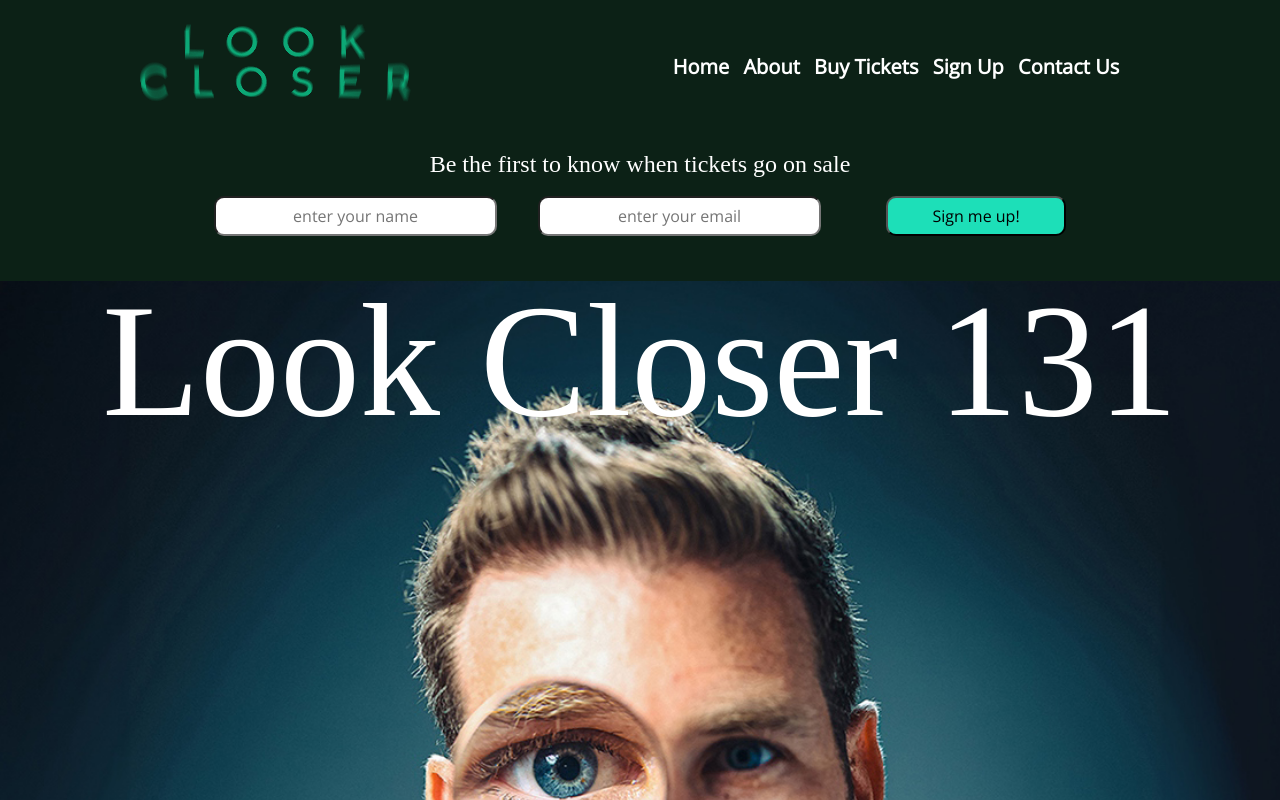
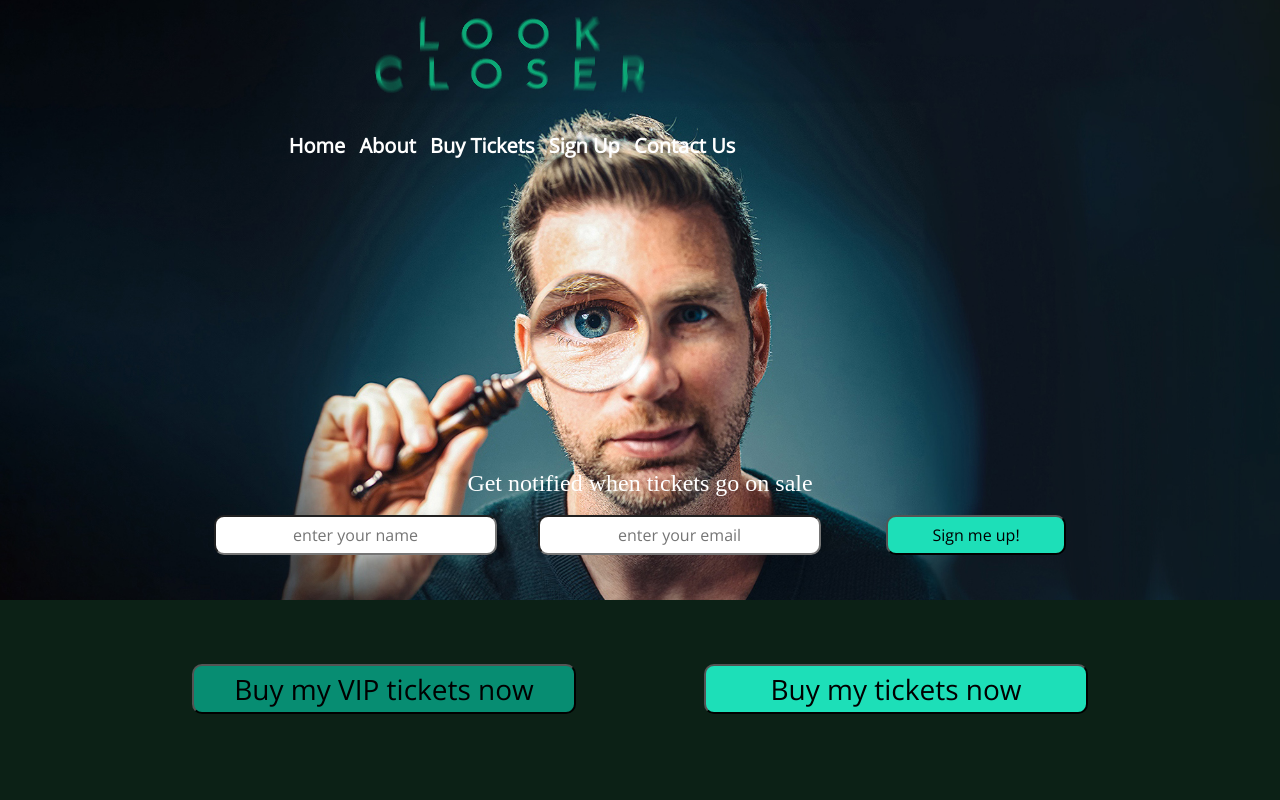
Before and after one commit to annemarieb78/look-closer-website-boilerplate, a website built with Parcel: page index.html in a window 1280 px wide. Shown: the top 800 px of the page. Built offline with nearby package versions, Linux system fonts and the light colour scheme.

Commit message:
Reformatted header and hero area

```diff
--- a/css/main.css
+++ b/css/main.css
@@ -98,6 +98,7 @@ body {
 
 main {
   background-color: #0c2116;
+  font-family: "Open Sans";
 }
 
 h1,
@@ -122,7 +123,8 @@ figure {
 
 header {
   display: flex;
-  background-color: #0c2116;
+  background-color: transparent;
+  width: 100%;
 }
 
 header .content-wrapper {
@@ -130,14 +132,21 @@ header .content-wrapper {
   justify-content: center;
   align-items: center;
   flex-flow: row wrap;
-  width: 100%;
+  /* width: 100%; */
+  font-family: "Open Sans";
 }
 
 header img {
-  max-width: 80%;
+  /* max-width: 100%; */
+  display: flex;
   justify-content: center;
   margin: 0;
-  padding: 20px 0 0 60px;
+  /* padding: 20px 0 0 60px;*/
+}
+
+header figure {
+  display: flex;
+  justify-content: center;
 }
 
 header nav {
@@ -164,11 +173,45 @@ nav ul li a {
   font-weight: bold;
 }
 
+/*Hero Area*/
+.hero-area-container {
+  display: flex;
+  justify-content: center;
+  min-height: 600px;
+}
+
+.hero-area {
+  display: flex;
+  justify-content: center;
+  background: url(../img/look-closer-2-hero-extended2.jpg) center, no-repeat;
+  /* background: url(../img/six-fingers-1600x1000.jpg) center, no-repeat; */
+  background-size: cover;
+  max-height: 600px;
+  width: 100%;
+  flex-direction: column;
+}
+
+.hero-area .content-wrapper {
+  display: flex;
+  justify-content: center;
+  height: 100%;
+  flex-direction: column;
+}
+
 /*Uptop Signup Form*/
+.signup-uptop-heading {
+  display: flex;
+  flex-direction: column;
+  justify-content: end;
+  align-items: center;
+  width: 100%;
+  height: 100%;
+}
+
 .signup-container-uptop {
-  background-color: #0c2116;
+  background-color: transparent;
   display: flex;
-  align-items: center;
+  justify-content: center;
   width: 100%;
 }
 
@@ -182,6 +225,8 @@ nav ul li a {
 
 .heading-uptop {
   display: flex;
+  justify-content: center;
+  width: 100%;
   font-size: 1em;
   text-align: center;
 }
@@ -226,29 +271,9 @@ nav ul li a {
 }
 /*End of Uptop Signup*/
 
-/*Hero Area*/
-.hero-area-container {
-  display: flex;
-  justify-content: center;
-}
 
-.hero-area {
-  display: flex;
-  justify-content: center;
-  background: url(../img/look-closer-2-hero-extended.jpg) center, no-repeat;
-  background-size: cover;
-  min-height: 200px;
-  width: 100%;
-  align-items: flex-end;
-}
 
-.hero-area .content-wrapper {
-  display: flex;
-  justify-content: space-between;
-  height: 100%;
-}
-
-.save-the-date {
+/* .save-the-date {
   display: flex;
   justify-content: center;
   flex-direction: column;
@@ -260,18 +285,15 @@ nav ul li a {
   align-items: flex-start;
   margin: 0;
   color: #fff;
-  font-size: 1.75em;
+  font-size: 1.5em;
   line-height: 1em;
   font-weight: 500;
-}
-
-.hero-area .call-to-action {
-  padding-top: 3%;
-}
+} */
 
 .call-to-action {
   display: flex;
   justify-content: center;
+  padding-top: 5%;
 }
 
 .action-button {
@@ -315,23 +337,24 @@ nav ul li a {
 
 .intro-para h3 {
   font-family: "Open Sans";
- font-size: .85em;
+  font-size: 0.85em;
 }
 
-.intro-para .content-wrapper{
+.intro-para .content-wrapper {
   display: flex;
   flex-direction: column;
   width: 90%;
 }
 
-.intro-para-text, .intro-para-heading{
+.intro-para-text,
+.intro-para-heading {
   display: flex;
   justify-content: center;
   flex-direction: column;
 }
 
-.intro-para-text{
-  font-size: .75em;
+.intro-para-text {
+  font-size: 0.75em;
 }
 
 h3 span {
@@ -440,6 +463,7 @@ h3 span {
 .description {
   display: flex;
   justify-content: center;
+  padding-top: 5%;
 }
 
 .show-description {
@@ -604,7 +628,7 @@ footer h1 {
   justify-content: center;
 }
 
-.groupava-contact .contact-us-icons{
+.groupava-contact .contact-us-icons {
   display: flex;
   justify-content: space-around;
 }
@@ -770,7 +794,7 @@ footer a {
 
   /*Hero Area*/
   .hero-area {
-    min-height: 500px;
+    min-height: 400px;
   }
 
   .save-the-date h1 {
@@ -802,13 +826,14 @@ footer a {
     font-size: 1.5em;
   }
 
-   .intro-para-text, .intro-para-heading{
+  .intro-para-text,
+  .intro-para-heading {
     display: flex;
     justify-content: center;
     flex-direction: column;
   }
 
-   .intro-para-text{
+  .intro-para-text {
     font-size: 1.15em;
   }
 
@@ -976,18 +1001,19 @@ footer a {
 
   /*Hero Section*/
   .hero-area {
-    min-height: 1000px;
+    min-height: 500px;
   }
 
   .hero-area h1 {
-    /* font-size: 4.25em; */
-    font-size: 10em;
+    font-size: 3.25em;
+    /* font-size: 10em; */
   }
 
   .action-button,
   .action-VIP-button {
     height: 50px;
     font-size: 1.75em;
+    margin-bottom: 80px;
   }
 
   /* .hero-area .call-to-action {
@@ -1003,13 +1029,13 @@ footer a {
     font-size: 2.5em;
   }
 
-   .intro-para .content-wrapper{
+  .intro-para .content-wrapper {
     display: flex;
     flex-direction: column;
     width: 60%;
   }
 
-   .intro-para-text{
+  .intro-para-text {
     font-size: 2em;
   }
 
--- a/index.html
+++ b/index.html
@@ -49,6 +49,13 @@
 
   <body>
     <!-- Add your site or application content here -->
+
+    <main>
+      <!--Hero Area-->
+
+      <div class="hero-area-container">
+
+        <section class="hero-area">
           <!--header-->
     <header>
       <div class="content-wrapper">
@@ -70,11 +77,12 @@
             <li><a href="#contact-us">Contact Us</a></li>
           </ul>
         </nav>
+      </div>
+    </header>
 
     <!--Uptop Signup-->
-      </div>
-    </header>
-    <h2 class="heading-uptop">Be the first to know when tickets go on sale</h2>
+    <div class="signup-uptop-heading">
+    <h2 class="heading-uptop">Get notified when tickets go on sale</h2>
     <section id="signup-uptop" class="signup-container-uptop">
       <section class="one-uptop">
         <form id="myForm-uptop">
@@ -84,16 +92,13 @@
             name="name"
             placeholder="enter your name"
           />
-
           <br />
-
           <input
             id="input2"
             type="text"
             name="email"
             placeholder="enter your email"
           />
-
           <br />
         </form>
         <div class="signup-button-uptop">
@@ -108,17 +113,21 @@
         </div>
       </section>
     </section>
+    </div>
     <!--End of Uptop Signup-->
-    <main>
-      <!--Hero Area-->
-      <div class="hero-area-container">
-        <section class="hero-area">
-          <div class="content-wrapper">
+
+          <!-- <div class="content-wrapper">
             <div class="save-the-date">
               <h1>Look Closer 131</h1>
-              <!-- <h1>January 31, 2024</h1>
-              <h1>Opening night at Carnegie Hall</h1> -->
+              <h1>January 31, 2024</h1>
+              <h1>Opening night at Carnegie Hall</h1>
             </div>
+          </div> -->
+        </section>
+      </div>
+      <!--End of Hero Area-->
+
+      <!--Intro Paragraph-->
       <div class="action-date">
         <div class="call-to-action">
           <button class="action-VIP-button" role="button">
@@ -129,12 +138,7 @@
           </button>
         </div>
       </div>
-          </div>
-        </section>
-      </div>
-      <!--End of Hero Area-->
 
-      <!--Intro Paragraph-->
       <section class="intro-para">
         <div class="content-wrapper">
           <div class="intro-para-heading">
@@ -359,7 +363,12 @@
             <br />
           </form>
           <div class="signup-button">
-            <button type="submit" class="btn" role="button" onclick="SubForm(), clearText()">
+            <button
+              type="submit"
+              class="btn"
+              role="button"
+              onclick="SubForm(), clearText()"
+            >
               Sign me up!
             </button>
           </div>
@@ -389,7 +398,7 @@
               </div>
             </div>
           </div>
-          <div class="vanish-contact">
+          <!-- <div class="vanish-contact">
             <div class="vanish-logo">
               <a href="https://www.vanishingincmagic.com/" target="_blank"
                 ><img
@@ -414,7 +423,7 @@
                 ></a>
               </div>
             </div>
-          </div>
+          </div> -->
         </div>
 
         <div class="links-container">
```
Also changed, not shown: img/Look_Closer-Carnegie_Hall-1-640x480.jpg (added), img/look-closer-1-edited-for-site.png (added), img/look-closer-2-hero-extended2.jpg (added). Lines whose indentation alone changed are shown as unchanged.
